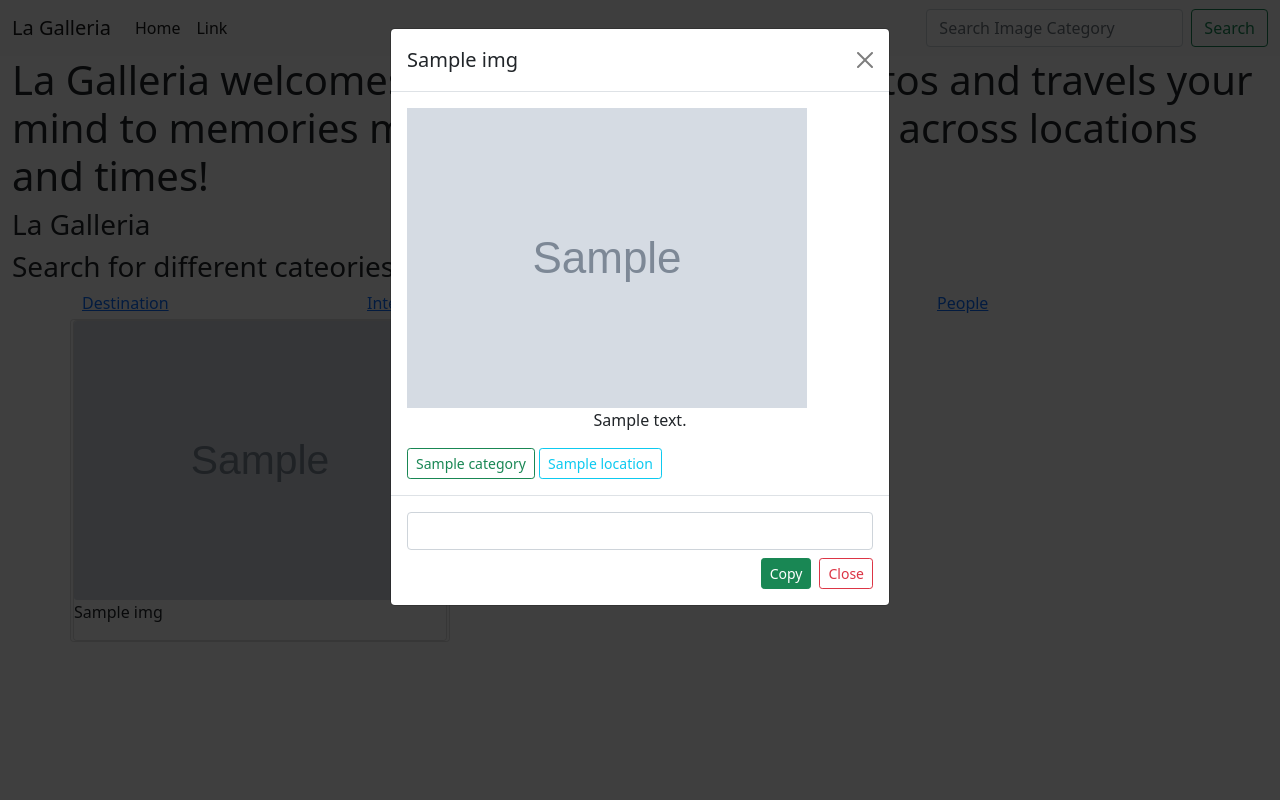
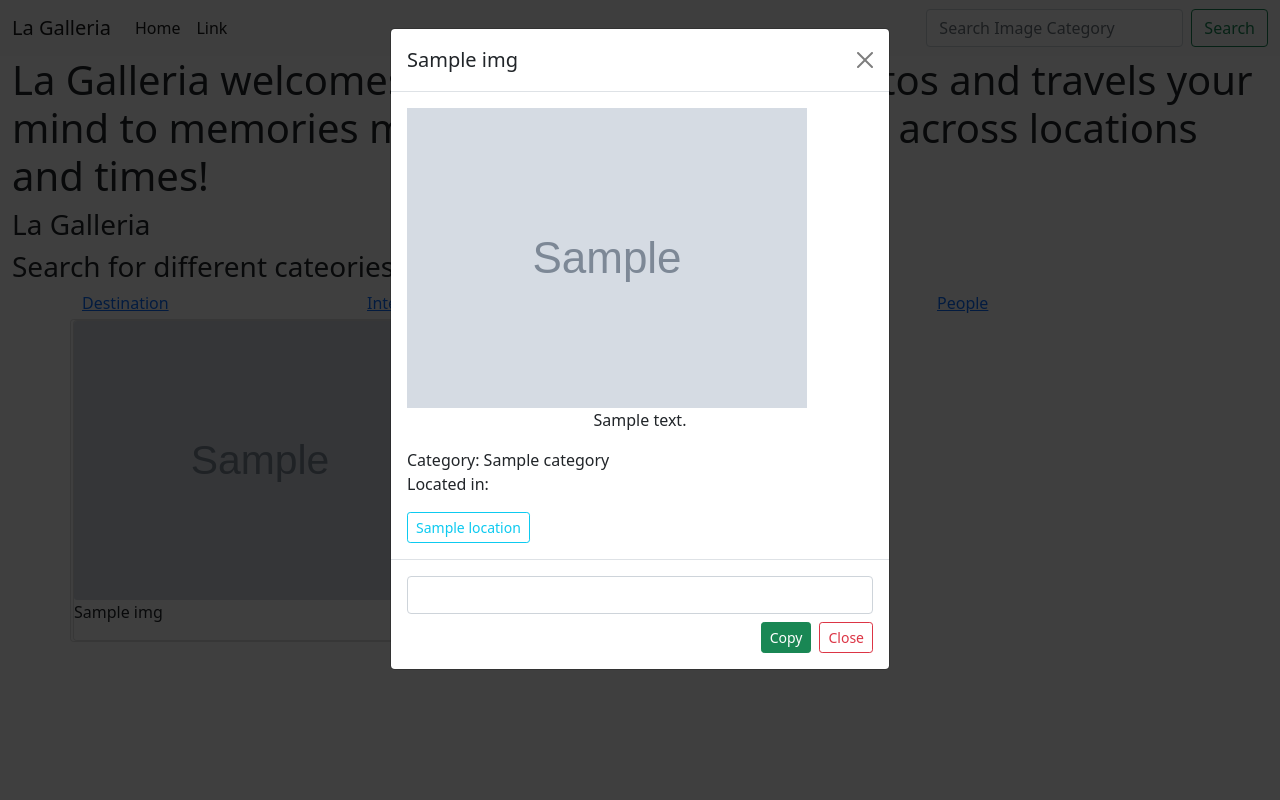
Before and after one commit to Grievi/Personal-Galleria, a Django app: page / in a window 1280 px wide, after a click that opens the changed part. Run offline with Django 3.2, Linux system fonts and the light colour scheme; tables that the repository leaves empty hold one stand-in row (values such as "Sample post"); grey boxes marked "Sample" are stand-in pictures.

Commit message:
modify location and category of modals

```diff
--- a/galleria/templates/gallery/location.html
+++ b/galleria/templates/gallery/location.html
@@ -58,9 +58,10 @@
                     <div class="modal-body">
                         <img src="{{image.img.url}}" alt="{{image.name}}" class="img-fluid">
                         <p class="text-center">{{image.description}}</p>
-                        <span class="btn btn-sm btn-outline-success">{{image.category}}</span> <a
+                        <span class=""> Category: {{image.category}}</span>
+                        <p class="me-0">Located in: </p><a
                                 href="/location/{{image.location}}"
-                                class="btn btn-sm btn-outline-info">{{image.location}}</a>
+                                class="btn btn-sm btn-outline-info ">{{image.location}}</a>
                     </div>
                     <div class="modal-footer">
                         <input class="form-control input-lg" type="text" value="{{image.image.url}}"
--- a/galleria/templates/gallery/pics.html
+++ b/galleria/templates/gallery/pics.html
@@ -58,9 +58,10 @@
                     <div class="modal-body">
                         <img src="{{image.img.url}}" alt="{{image.name}}" class="img-fluid">
                         <p class="text-center">{{image.description}}</p>
-                        <span class="btn btn-sm btn-outline-success">{{image.category}}</span> <a
+                        <span class=""> Category: {{image.category}}</span>
+                        <p class="me-0">Located in: </p><a
                                 href="/location/{{image.location}}"
-                                class="btn btn-sm btn-outline-info">{{image.location}}</a>
+                                class="btn btn-sm btn-outline-info ">{{image.location}}</a>
                     </div>
                     <div class="modal-footer">
                         <input class="form-control input-lg" type="text" value="{{image.image.url}}"
--- a/galleria/templates/gallery/search_res.html
+++ b/galleria/templates/gallery/search_res.html
@@ -40,9 +40,10 @@
                     <div class="modal-body">
                         <img src="{{image.img.url}}" alt="{{image.name}}" class="img-fluid">
                         <p class="text-center">{{image.description}}</p>
-                        <span class="btn btn-sm btn-outline-success">{{image.category}}</span> <a
+                        <span class=""> Category: {{image.category}}</span>
+                        <p class="me-0">Located in: </p><a
                                 href="/location/{{image.location}}"
-                                class="btn btn-sm btn-outline-info">{{image.location}}</a>
+                                class="btn btn-sm btn-outline-info ">{{image.location}}</a>
                     </div>
                     <div class="modal-footer">
                         <input class="form-control input-lg" type="text" value="{{image.image.url}}"
```
